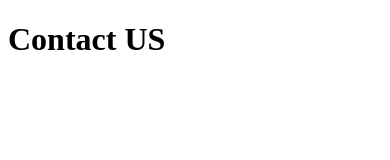
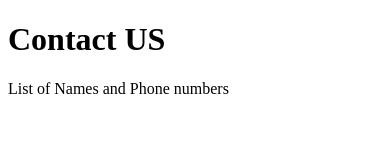
Before and after one commit to git-Med/com.pie.demo, a plain HTML site: page WebContent/Contacts.html in a window 390 px wide. Drawn offline with Linux system fonts and the light colour scheme.

Commit message:
complete contacts page
names and phone numbers added

```diff
--- a/WebContent/Contacts.html
+++ b/WebContent/Contacts.html
@@ -6,5 +6,6 @@
 </head>
 <body>
 <h1>Contact US</h1>
+<p>List of Names and Phone numbers</p>
 </body>
 </html>
```
